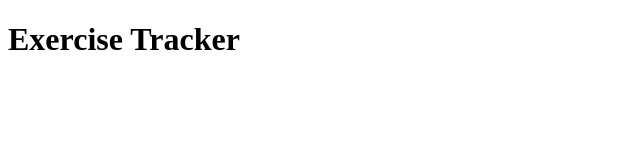
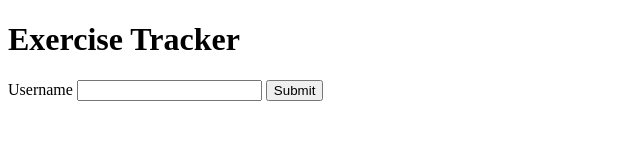
Before and after one commit to ElitistNoob/fcc-exercise-tracker, a website: page views/index.html in a window 1280 px wide. Shown: the whole page, without its empty margins (0-640 px from the left). Drawn offline with Linux system fonts and the light colour scheme.

Commit message:
added post user form

```diff
--- a/views/index.html
+++ b/views/index.html
@@ -8,5 +8,14 @@
 </head>
 <body>
   <h1>Exercise Tracker</h1>
+<main>
+  <section>
+    <form method="POST" action='' >
+      <label for='username'>Username</label>
+      <input id='username' name='username' type='text' >
+      <button type='submit'>Submit</button>
+    </form>
+  </section>
+</main>
 </body>
 </html>
```
